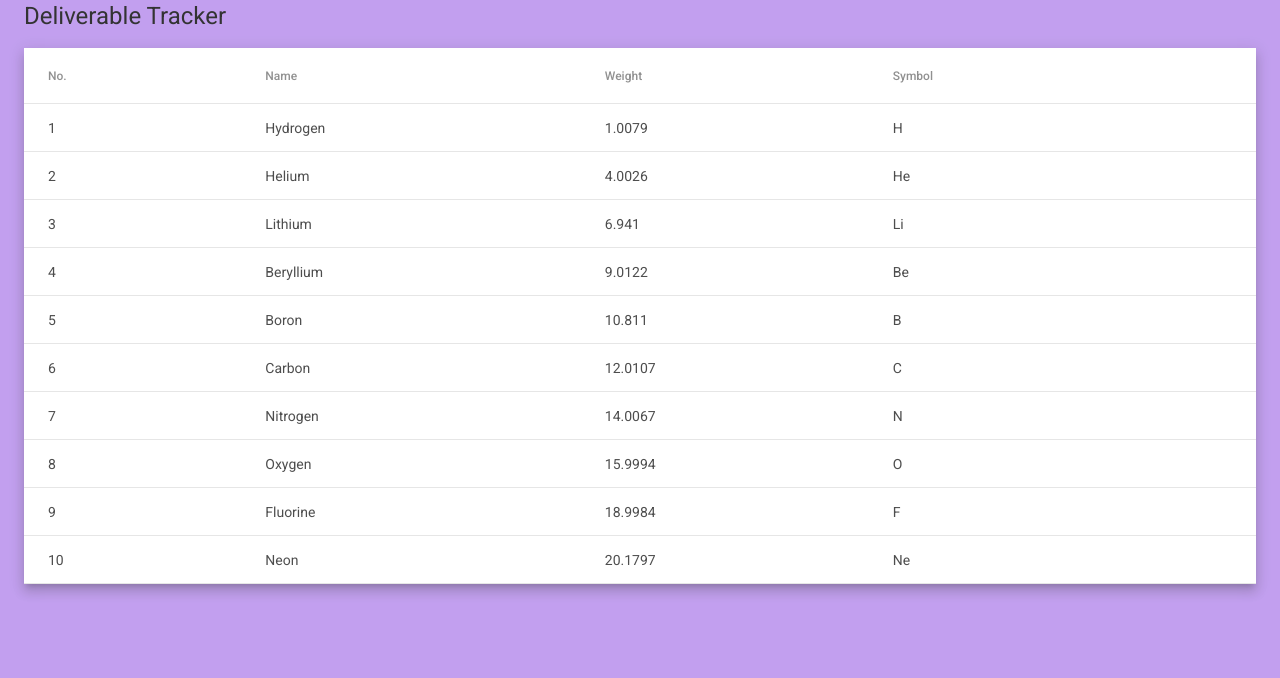
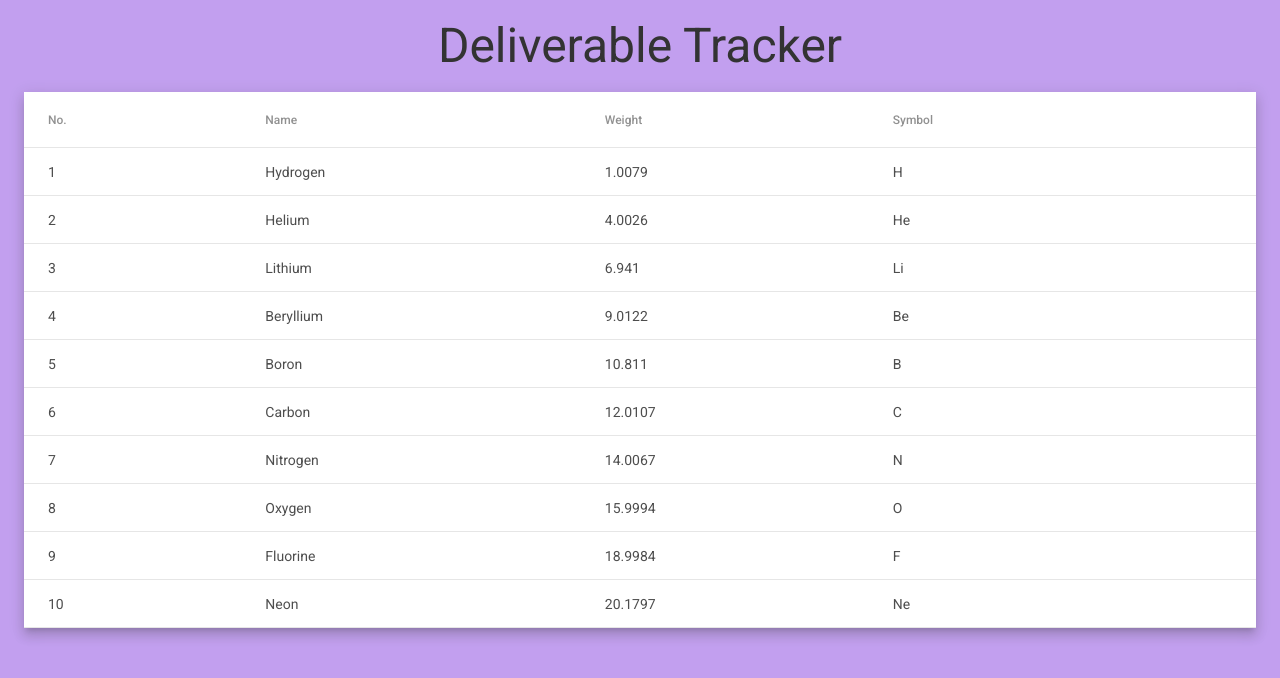
Before and after one commit to Ma7eer/deliverables-tracker, an Angular app: page / in a window 1280 px wide. Shown: the top 678 px of the page. Built offline with nearby package versions, Linux system fonts and the light colour scheme.

Commit message:
Update page title to be more prominant

```diff
--- a/src/app/app.component.css
+++ b/src/app/app.component.css
@@ -22,3 +22,9 @@
   padding-left: 24px;
   padding-right: 24px;
 }
+
+.my-title {
+  font-size: 3rem;
+  margin: 30px 0px;
+  text-align: center;
+}
--- a/src/app/app.component.html
+++ b/src/app/app.component.html
@@ -1,6 +1,6 @@
 <div class="my-container my-overlay">
   <div class="my-fixed-container">
-    <h1>Deliverable Tracker</h1>
+    <h1 class="my-title">Deliverable Tracker</h1>
     <app-table></app-table>
   </div>
 </div>
```
